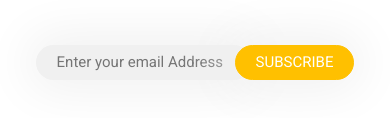
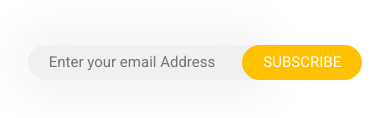
Before and after one commit to HirenSPTL/saiconstructions, a plain HTML site: page index.html in a window 390 px wide. Shown: the part 10724-10842 px from the top of the page. Drawn offline with nearby package versions, Linux system fonts and the light colour scheme.

Commit message:
Add files via upload

```diff
--- a/style.css
+++ b/style.css
@@ -400,21 +400,22 @@ input[type="search"]{
 	background-color: #ffc000;
 	color:#fff;
 	border:1px solid #ffc000;
-	margin-left:-50px;
+	margin-left: -12%;
 	cursor: pointer;
 }
 
 .subscribe input[type="text"],.subscribeBtn {
     padding:15px 40px;
 	border-radius: 25px;
-	box-shadow: 0px 0px 50px 10px #f0f0f0;
+
 }
 
 .subscribe input[type="text"]{
 	color:#0c0e37;
 	background-color: #f0f0f0;
 	border: 1px solid transparent;
-	width:300px;
+	width: 45%;
+	box-shadow: 0px 0px 50px 10px #f0f0f0;
 
 }
 
@@ -497,13 +498,16 @@ button{
 
 	.subscribe input[type="text"],.subscribeBtn {
 	padding: 5px 20px;
-	width: auto;
 	font-size:15px;
 
 	}
 
+	.subscribe input[type="text"]{
+		width:60%;
+	}
+
 	.subscribeBtn{
-		margin-left: -20px;
+		margin-left: -6%;
 	}
 
 }
```
